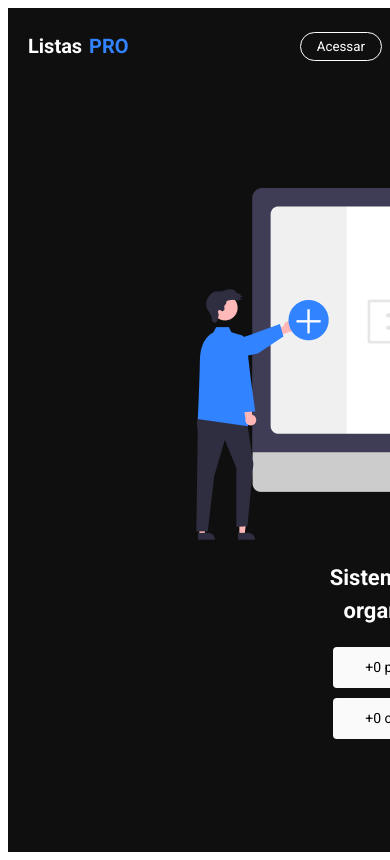
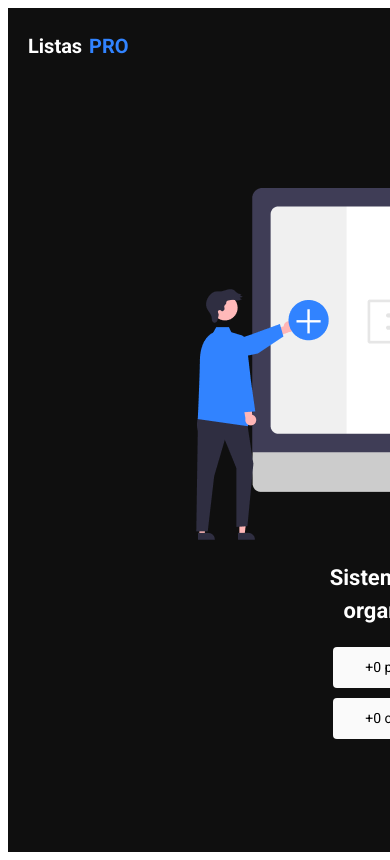
Before and after one commit to MikeSV2809/ListasPRO, a Next.js app: page / in a window 390 px wide. Shown: the top 860 px of the page. Built offline with nearby package versions, Linux system fonts and the light colour scheme; no server answers; the database is empty.

Commit message:
Alteração do css do header

```diff
--- a/src/components/header/styles.module.css
+++ b/src/components/header/styles.module.css
@@ -1,5 +1,5 @@
 .header {
-    width: 100%;
+    width: 100vh;
     height: 76px;
     background-color: #0f0f0f;
     display: flex;
@@ -10,7 +10,7 @@
 
 .content {
     padding: 0 18px;
-    width: 100%;
+    width: 100vh;
     max-width: 1024px;
     display: flex;
     align-items: center;
@@ -73,6 +73,7 @@
         flex-direction: row;
         align-items: center; /* Alinha os itens verticalmente no centro */
         padding: 10px; /* Ajusta o padding para telas menores */
+        width: 100vh;
     }
 
     .loginButton {
@@ -103,6 +104,6 @@
     }
 
     .header {
-        width: 100%;
+        width: 100vh;
     }
 }
```
